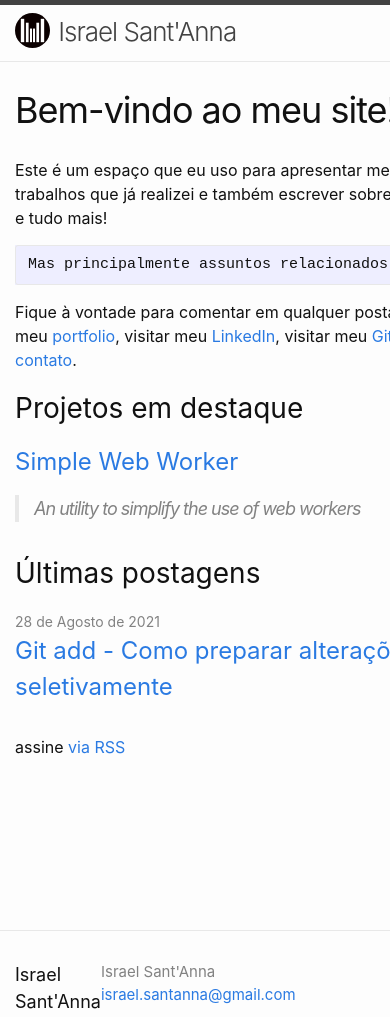
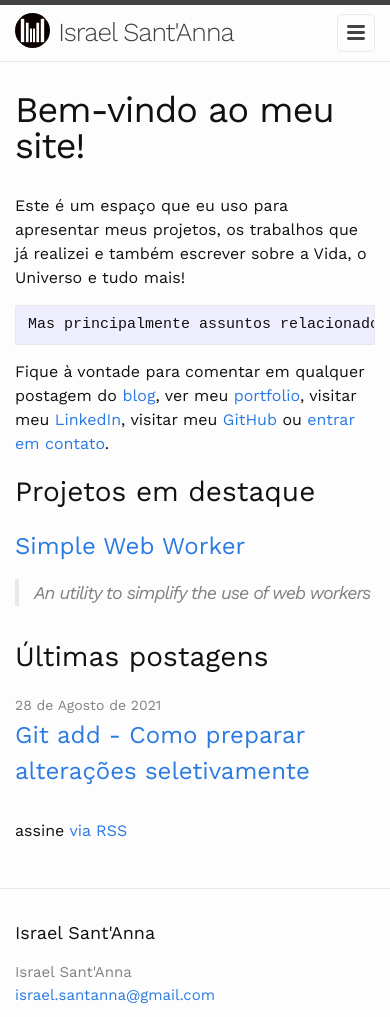
Before and after one commit to israelss/israelss.github.io, a Jekyll site: the page built from index.md, in a window 390 px wide and 1226 px high, cut to the strip 0-1017 px from the top of the window. Built offline with Jekyll 4.4.1, drawn with Linux system fonts in a browser that asks for light colours.

Commit message:
Small fixes
* header on small screen
* Include fonts Urbanist & Work Sans
* Fonts loaded asynchronously
* min-width set to 300px

```diff
--- a/_includes/head.html
+++ b/_includes/head.html
@@ -6,10 +6,15 @@
   <link rel="stylesheet" href="{{ "/assets/main.css" | relative_url }}">
   <link rel="preconnect" href="https://fonts.googleapis.com" />
   <link rel="preconnect" href="https://fonts.gstatic.com" crossorigin />
-  <link
-    href="https://fonts.googleapis.com/css2?family=Urbanist:ital,wght@0,100;0,200;0,300;0,400;0,500;0,600;0,700;0,800;0,900;1,100;1,200;1,300;1,400;1,500;1,600;1,700;1,800;1,900&family=Work+Sans:ital,wght@0,100;0,200;0,300;0,400;0,500;0,600;0,700;0,800;0,900;1,100;1,200;1,300;1,400;1,500;1,600;1,700;1,800;1,900&display=swap"
-    rel="stylesheet"
-  />
+  <link rel="preload" as="style" onload="this.onload=null;this.rel='stylesheet'"
+      href="https://fonts.googleapis.com/css2?family=Urbanist:ital,wght@0,100;0,200;0,300;0,400;0,500;0,600;0,700;0,800;0,900;1,100;1,200;1,300;1,400;1,500;1,600;1,700;1,800;1,900&family=Work+Sans:ital,wght@0,100;0,200;0,300;0,400;0,500;0,600;0,700;0,800;0,900;1,100;1,200;1,300;1,400;1,500;1,600;1,700;1,800;1,900&display=swap"
+    />
+  <noscript>
+    <link
+      href="https://fonts.googleapis.com/css2?family=Urbanist:ital,wght@0,100;0,200;0,300;0,400;0,500;0,600;0,700;0,800;0,900;1,100;1,200;1,300;1,400;1,500;1,600;1,700;1,800;1,900&family=Work+Sans:ital,wght@0,100;0,200;0,300;0,400;0,500;0,600;0,700;0,800;0,900;1,100;1,200;1,300;1,400;1,500;1,600;1,700;1,800;1,900&display=swap"
+      rel="stylesheet"
+    />
+  </noscript>
   {% for myimage in site.static_files %}
     {% if myimage.name == 'logo.svg'%}
       <link rel="shortcut icon" href="{{ myimage.path }}" type="image/x-icon">
--- a/_includes/header.html
+++ b/_includes/header.html
@@ -1,9 +1,9 @@
 <header class="site-header" role="banner">
 
   <div class="wrapper">
+    {%- include logo.html -%}
+
     <a class="site-title" rel="author" href="{{ "/" | relative_url }}">{{ site.title | escape }}</a>
-
-    {%- include logo.html -%}
 
     {%- assign default_paths = site.pages | map: "path" -%}
     {%- assign page_paths = site.header_pages | default: default_paths -%}
--- a/_sass/minima.scss
+++ b/_sass/minima.scss
@@ -2,7 +2,7 @@
 
 // Define defaults for each variable.
 
-$base-font-family: -apple-system, BlinkMacSystemFont, "Segoe UI", Roboto,
+$base-font-family: "Work Sans", "Urbanist", -apple-system, BlinkMacSystemFont, "Segoe UI", Roboto,
   Helvetica, Arial, sans-serif, "Apple Color Emoji", "Segoe UI Emoji",
   "Segoe UI Symbol" !default;
 $base-font-size: 16px !default;
--- a/_sass/minima/_base.scss
+++ b/_sass/minima/_base.scss
@@ -26,7 +26,7 @@
   display: flex;
   min-height: 100vh;
   flex-direction: column;
-  min-width: 450px;
+  min-width: 300px;
 }
 
 
@@ -184,8 +184,6 @@
   padding-right: $spacing-unit;
   padding-left: $spacing-unit;
   @extend %clearfix;
-  display: flex;
-  justify-content: space-between;
 
   @include media-query($on-laptop) {
     max-width: -webkit-calc(#{$content-width} - (#{$spacing-unit}));
@@ -228,15 +226,8 @@
 }
 
 .logo {
-  height: 2.5em;
-  @include media-query($on-laptop) {
-    height: 2.2em;
-    margin: 0.5em 0.5em 0.5em 0;
-flex:auto;
-  }
-  @include media-query($on-palm) {
-    flex:none;
-  }
+  height: 2.2em;
+  margin: 0.5em 0.5em 0.5em 0;
 }
 
 
--- a/_sass/minima/_layout.scss
+++ b/_sass/minima/_layout.scss
@@ -12,21 +12,22 @@
   background-color: $background-color;
 }
 
+.site-header .wrapper {
+  display: flex;
+  justify-content: space-between;
+}
+
 .site-title {
   @include relative-font-size(1.625);
   font-weight: 300;
   line-height: $base-line-height * $base-font-size * 2.25;
   letter-spacing: -1px;
   margin-bottom: 0;
+  flex:auto;
 
   &,
   &:visited {
     color: $grey-color-dark;
-  }
-
-  @include media-query($on-palm) {
-    order: 2;
-    flex:auto;
   }
 }
 
@@ -240,6 +241,7 @@
 }
 
 .post-title {
+  font-family: "Urbanist", $base-font-family;
   @include relative-font-size(2.625);
   letter-spacing: -1px;
   line-height: 1;
```
